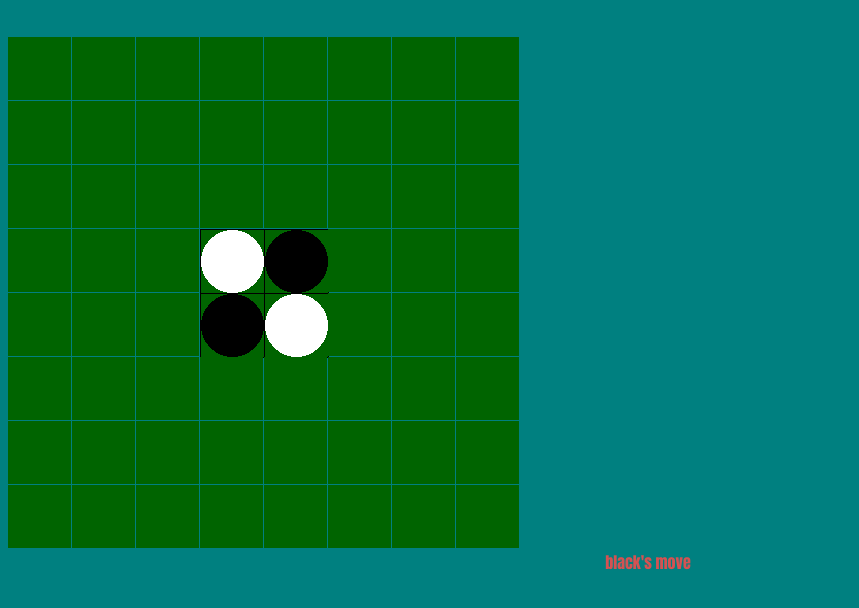
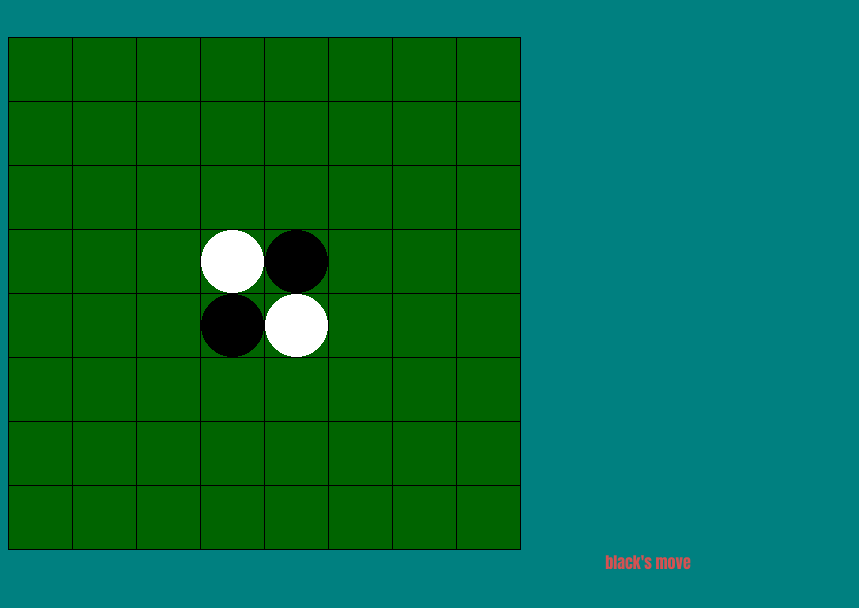
Before and after one commit to YukiOkada1204/Othello, a plain HTML site: page index.html in a window 1280 px wide. Shown: the part 154-762 px from the top of the page, without its empty margins (0-859 px from the left). Drawn offline with Linux system fonts and the light colour scheme.

```diff
--- a/index.css
+++ b/index.css
@@ -20,6 +20,9 @@ h1{
   width: 65px;
   height: 65px;
   background-color: black;
+}
+
+.green{
 position: absolute;
 top: 1px;
 left: 1px;
@@ -27,6 +30,7 @@ h1{
 height: 63px;
 background-color: darkgreen;
 }
+
 
 
 .color{
--- a/index.html
+++ b/index.html
@@ -11,7 +11,9 @@
 <body>
     <h1>Othello Game</h1>
     <div class = "component-area">
-        <div class = "component" id = "cell"></div>
+        <div class = "component" id = "cell" >
+            <div class = "green"></div>
+        </div>
         <div class = "color" id = "white">
             <img class = "white" src = "images/white.png">
         </div>
```
Lines whose indentation alone changed are shown as unchanged.
